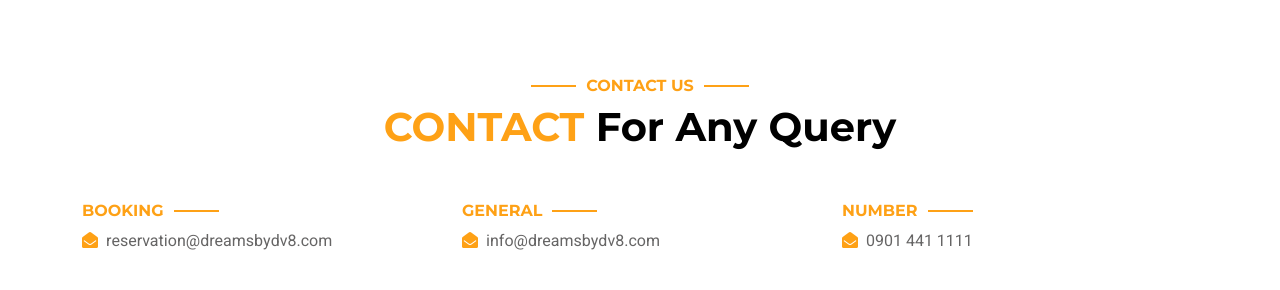
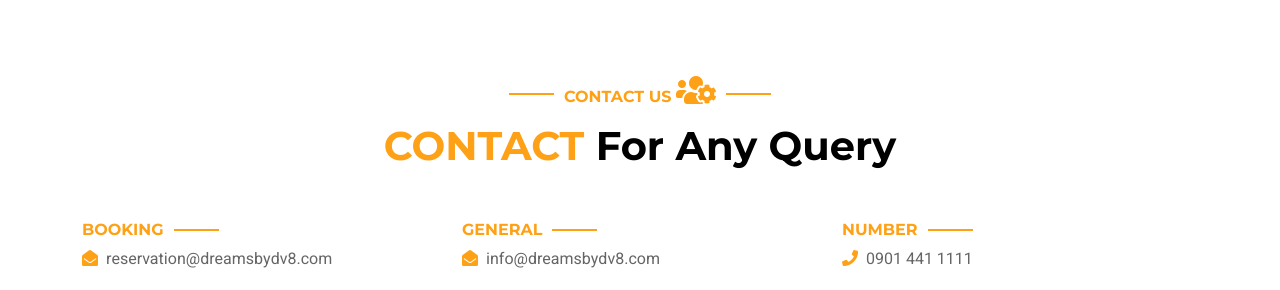
Before and after one commit to StephenOladoke/DreamsByDv8-Web-App, a plain HTML site: page contact.html in a window 1280 px wide. Shown: the part 411-701 px from the top of the page. Drawn offline with nearby package versions, Linux system fonts and the light colour scheme; grey boxes are pictures that could not be loaded.

Commit message:
website update

```diff
--- a/contact.html
+++ b/contact.html
@@ -190,7 +190,8 @@
         <div class="container-xxl py-5">
             <div class="container">
                 <div class="text-center wow fadeInUp" data-wow-delay="0.1s">
-                    <h6 class="section-title text-center text-primary text-uppercase">Contact Us</h6>
+                    <!-- <i class="fa fa-users-cog fa-2x text-primary mb-2"></i>  -->
+                    <h6 class="section-title text-center text-primary text-uppercase">Contact Us <i class="fa fa-users-cog fa-2x text-primary mb-2"></i></h6>
                     <h1 class="mb-5"><span class="text-primary text-uppercase">Contact</span> For Any Query</h1>
                 </div>
                 <div class="row g-4">
@@ -206,7 +207,7 @@
                             </div>
                             <div class="col-md-4">
                                 <h6 class="section-title text-start text-primary text-uppercase">Number</h6>
-                                <p><i class="fa fa-envelope-open text-primary me-2"></i>0901 441 1111</p>
+                                <p><i class="fa fa-phone text-primary me-2"></i>0901 441 1111</p>
                             </div>
                         </div>
                     </div>
```
Also changed, not shown: about.html (+2 -2 lines), index.html (+3 -3 lines).
